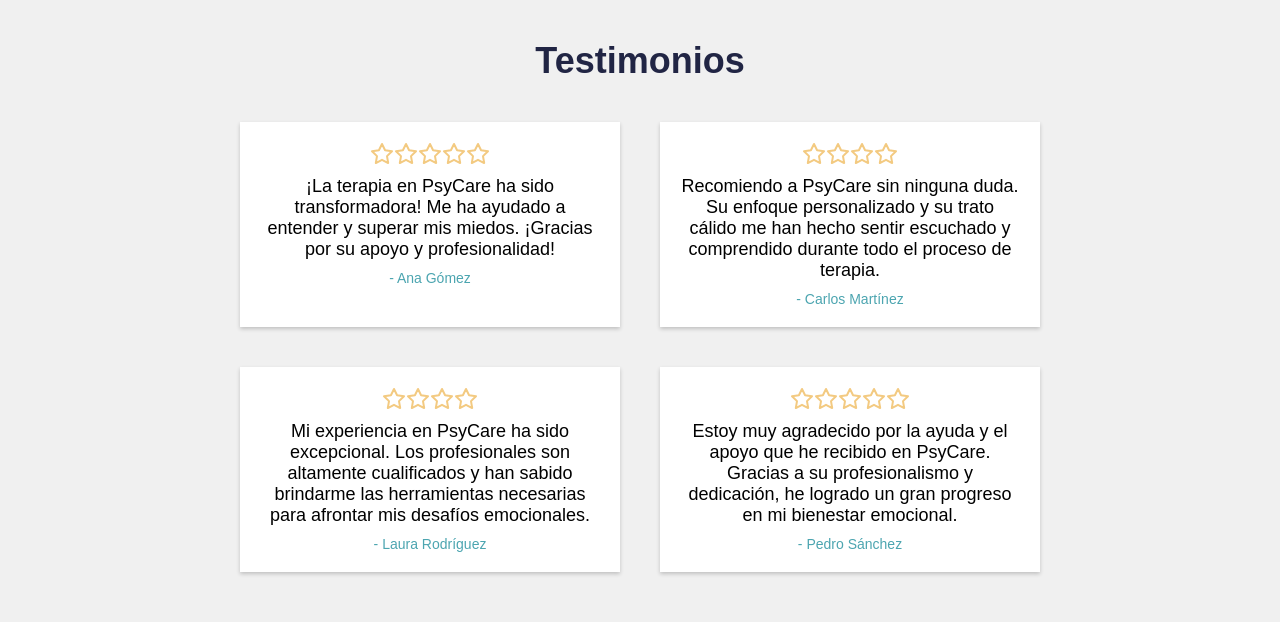
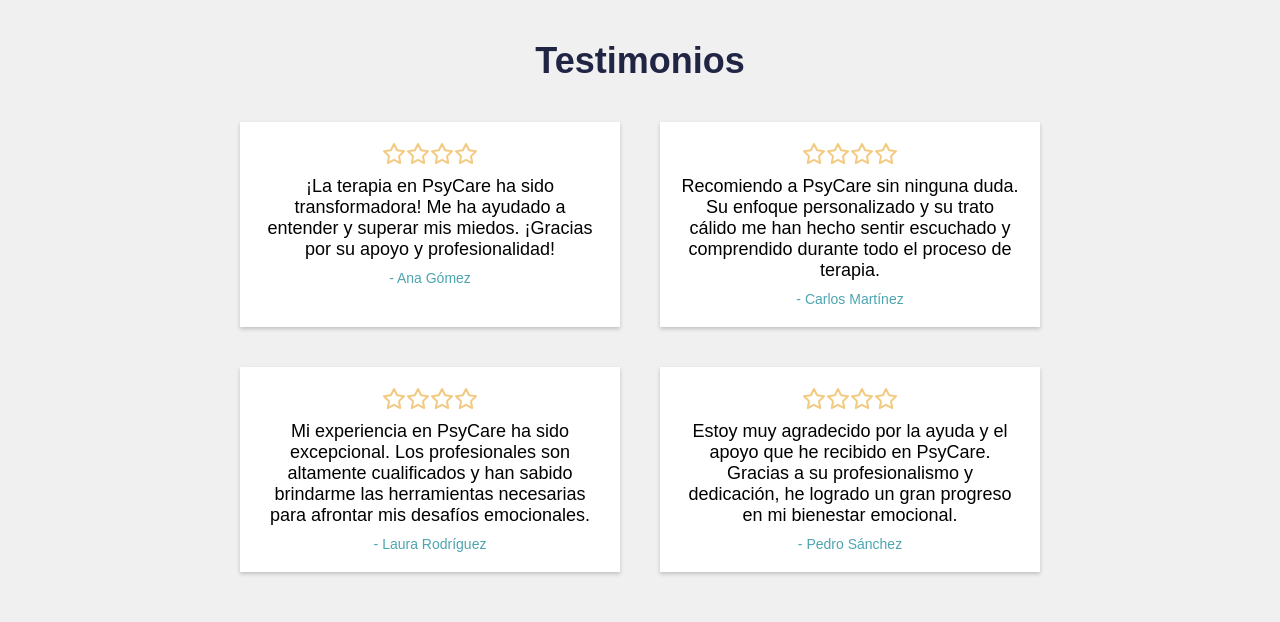
Before and after one commit to gszcode/psycare, a React (Vite) app: page / in a window 1280 px wide. Shown: the part 2920-3542 px from the top of the page. Built offline with nearby package versions, Linux system fonts and the light colour scheme.

Commit message:
refactorizacion de testimonios

```diff
--- a/src/components/Testimonials/TestimonialSection.jsx
+++ b/src/components/Testimonials/TestimonialSection.jsx
@@ -1,70 +1,34 @@
 import { FiStar } from 'react-icons/fi'
 import styles from './TestimonialSection.module.css'
+import { testimonialsData } from '../../utils/data'
 
 const TestimonialSection = () => {
+  const starsCount = 4
+
+  const renderStars = () => {
+    const stars = []
+
+    for (let i = 1; i <= starsCount; i++) {
+      stars.push(<FiStar key={i} className={styles.starIcon} />)
+    }
+
+    return stars
+  }
+
   return (
     <section className={styles.testimonialsSection} id="testimonials">
       <div className={styles.container}>
         <h2 className={styles.title}>Testimonios</h2>
         <div className={styles.testimonials}>
-          <div className={styles.testimonial}>
-            <div className={styles.rating}>
-              <FiStar className={styles.starIcon} />
-              <FiStar className={styles.starIcon} />
-              <FiStar className={styles.starIcon} />
-              <FiStar className={styles.starIcon} />
-              <FiStar className={styles.starIcon} />
-            </div>
-            <p className={styles.testimonialText}>
-              ¡La terapia en PsyCare ha sido transformadora! Me ha ayudado a
-              entender y superar mis miedos. ¡Gracias por su apoyo y
-              profesionalidad!
-            </p>
-            <p className={styles.clientName}>- Ana Gómez</p>
-          </div>
-          <div className={styles.testimonial}>
-            <div className={styles.rating}>
-              <FiStar className={styles.starIcon} />
-              <FiStar className={styles.starIcon} />
-              <FiStar className={styles.starIcon} />
-              <FiStar className={styles.starIcon} />
-            </div>
-            <p className={styles.testimonialText}>
-              Recomiendo a PsyCare sin ninguna duda. Su enfoque personalizado y
-              su trato cálido me han hecho sentir escuchado y comprendido
-              durante todo el proceso de terapia.
-            </p>
-            <p className={styles.clientName}>- Carlos Martínez</p>
-          </div>
-          <div className={styles.testimonial}>
-            <div className={styles.rating}>
-              <FiStar className={styles.starIcon} />
-              <FiStar className={styles.starIcon} />
-              <FiStar className={styles.starIcon} />
-              <FiStar className={styles.starIcon} />
-            </div>
-            <p className={styles.testimonialText}>
-              Mi experiencia en PsyCare ha sido excepcional. Los profesionales
-              son altamente cualificados y han sabido brindarme las herramientas
-              necesarias para afrontar mis desafíos emocionales.
-            </p>
-            <p className={styles.clientName}>- Laura Rodríguez</p>
-          </div>
-          <div className={styles.testimonial}>
-            <div className={styles.rating}>
-              <FiStar className={styles.starIcon} />
-              <FiStar className={styles.starIcon} />
-              <FiStar className={styles.starIcon} />
-              <FiStar className={styles.starIcon} />
-              <FiStar className={styles.starIcon} />
-            </div>
-            <p className={styles.testimonialText}>
-              Estoy muy agradecido por la ayuda y el apoyo que he recibido en
-              PsyCare. Gracias a su profesionalismo y dedicación, he logrado un
-              gran progreso en mi bienestar emocional.
-            </p>
-            <p className={styles.clientName}>- Pedro Sánchez</p>
-          </div>
+          {testimonialsData.map((item) => {
+            return (
+              <div key={item.id} className={styles.testimonial}>
+                <div className={styles.rating}>{renderStars()}</div>
+                <p className={styles.testimonialText}>{item.description}</p>
+                <p className={styles.clientName}>- {item.name}</p>
+              </div>
+            )
+          })}
         </div>
         {/* <button className={styles.viewMoreButton}>Ver más testimonios</button> */}
       </div>
```
